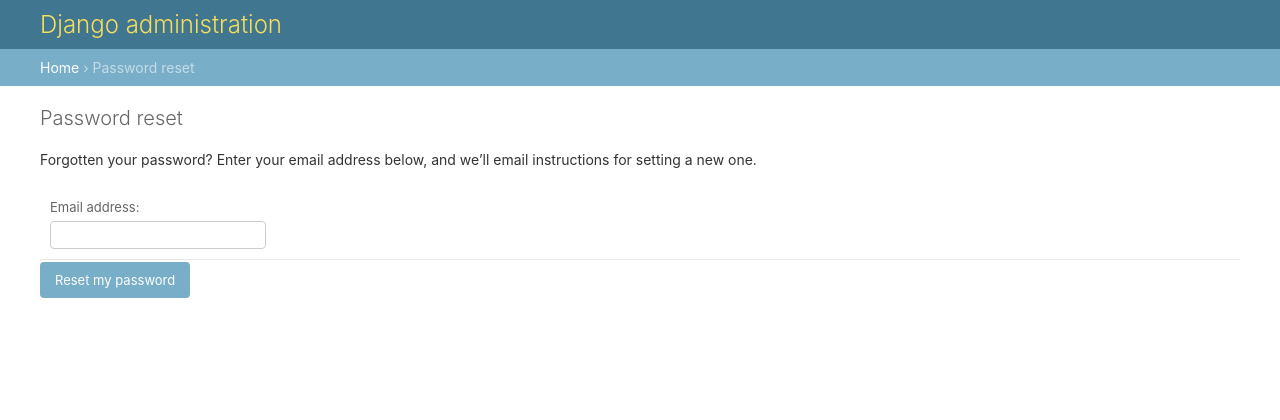
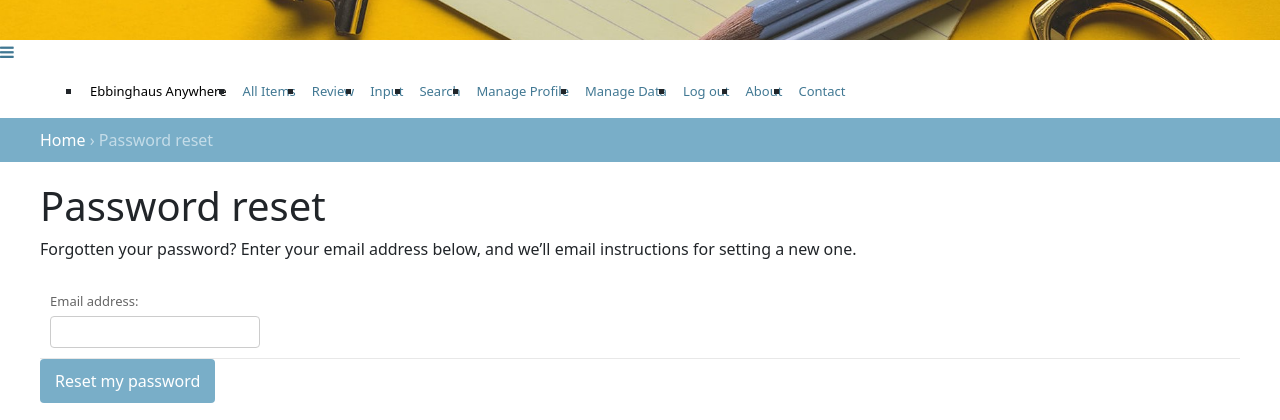
Before and after one commit to myGitToy/EbbinghausAnywhere, a Django app: page /accounts/password_reset/ in a window 1280 px wide. Shown: the top 420 px of the page. Run offline with Django 4.2, Linux system fonts and the light colour scheme; the visitor is signed in with stand-in values (Sample User, id 1); some libraries are stand-ins or nearby versions.

Commit message:
0.1.0.1
2025/1/2:
update admin site UI

```diff
--- a/EAW/admin.py
+++ b/EAW/admin.py
@@ -1,4 +1,6 @@
 from django.contrib import admin
+from django.contrib.admin import AdminSite
+from django.shortcuts import redirect
 from django.urls import path
 from django.utils.translation import gettext_lazy as _
 from .models import Category, Item, ReviewDay
--- a/EAW/templates/base_generic.html
+++ b/EAW/templates/base_generic.html
@@ -61,6 +61,9 @@
                     </li>
                     <li class="nav-item sidebar-nav-item">
                         <a class="nav-link js-scroll-trigger" href="{% url 'user_profile' %}">Manage Profile</a>
+                    </li>
+                    <li class="nav-item sidebar-nav-item">
+                        <a class="nav-link js-scroll-trigger" href="{% url 'admin:index' %}">Manage Data</a>
                     </li>
                     <li class="nav-item sidebar-nav-item">
                         <a href="#" class="nav-link js-scroll-trigger" id="logout-link">Log out</a>
--- a/EAW/urls.py
+++ b/EAW/urls.py
@@ -2,7 +2,12 @@
 from EAW import views
 from django.contrib.auth import views as auth_views
 from .views import ItemDetailView
+from django.contrib import admin
 
+# 修改管理页面标题
+admin.site.site_header = "Ebbinghaus Anywhere"
+# 修改管理页面副标题
+admin.site.index_title = "Manage User Data"
 
 urlpatterns = [
     path('', views.home, name='home'), # Home view
@@ -38,5 +43,4 @@
     path('export_user_data/', views.export_user_data_to_excel, name='export_user_data'),
     path('import_user_data/', views.import_items_from_excel, name='import_user_data'),
     path('about/', views.about, name='about'),  # 关于页面
-
 ]
--- a/EbbinghausAnywhere/settings.py
+++ b/EbbinghausAnywhere/settings.py
@@ -59,7 +59,7 @@
 TEMPLATES = [
     {
         "BACKEND": "django.template.backends.django.DjangoTemplates",
-        "DIRS": [BASE_DIR / 'templates'],  # 确保包含全局模板路径
+        "DIRS": [BASE_DIR / 'templates',],  # 确保包含全局模板路径
         "APP_DIRS": True,
         "OPTIONS": {
             "context_processors": [
--- /dev/null
+++ b/templates/admin/base_site.html
@@ -0,0 +1,121 @@
+{% extends "admin/base.html" %}
+{% load static %}
+{% block header %}
+    <!-- 引入 Bootstrap CSS -->
+    <link rel="stylesheet" href="{% static 'bootstrap/css/bootstrap.min.css' %}">
+    <!-- 引入自定义 CSS -->
+    <link rel="stylesheet" href="{% static 'css/Source%20Sans%20Pro.css' %}">
+    <link rel="stylesheet" href="{% static 'fonts/font-awesome.min.css' %}">
+    <link rel="stylesheet" href="{% static 'fonts/simple-line-icons.min.css' %}">
+    <link rel="stylesheet" href="{% static 'css/styles.css' %}">
+    <!-- Bootstrap Icons -->
+    <link href="https://cdn.jsdelivr.net/npm/bootstrap-icons/font/bootstrap-icons.css" rel="stylesheet">
+<div class="bg-container">
+    <div class="container text-center text-white">
+        <!-- 可以根据需要取消下面的注释来显示标题 -->
+        <!-- <h1 class="display-4 fw-bold bg-title">Review Home</h1> -->
+    </div>
+</div>
+
+<style>
+/* 背景容器样式 */
+.bg-container {
+    background-image: url('{% static "img/banner-callout.jpg" %}');
+    background-size: cover;
+    background-position: center;
+    height: auto;
+    aspect-ratio: 2560 / 80;
+    width: 100%;
+    position: relative;
+}
+
+/* 标题样式 */
+.bg-title {
+    margin-top: 0;
+    text-shadow: 2px 2px 8px rgba(0, 0, 0, 0.7);
+    font-size: clamp(1.5rem, 5vw, 3rem);
+    line-height: 1.2;
+}
+</style>
+
+<a class="menu-toggle rounded" href="#"><i class="fa fa-bars"></i></a>
+<nav class="navbar navbar-expand navbar-light" id="sidebar-wrapper">
+    <div class="container">
+        <button data-bs-toggle="collapse" class="navbar-toggler d-none" data-bs-target="#sidebar-nav"></button>
+        <div class="collapse navbar-collapse">
+            <ul class="navbar-nav sidebar-nav" id="sidebar-nav">
+                <li class="nav-item sidebar-brand">
+                    <a class="nav-link active js-scroll-trigger" href="{% url 'home' %}">Ebbinghaus Anywhere</a>
+                </li>
+
+                {% if user.is_authenticated %}
+                <!-- 用户已登录时的导航 -->
+                <li class="nav-item sidebar-nav-item">
+                    <a class="nav-link js-scroll-trigger" href="{% url 'item-list' %}">All Items</a>
+                </li>
+                <li class="nav-item sidebar-nav-item">
+                    <a class="nav-link js-scroll-trigger" href="{% url 'review-home' %}">Review</a>
+                </li>
+                <li class="nav-item sidebar-nav-item">
+                    <a class="nav-link js-scroll-trigger" href="{% url 'input-view' %}">Input</a>
+                </li>
+                <li class="nav-item sidebar-nav-item">
+                    <a class="nav-link js-scroll-trigger" href="{% url 'search' %}">Search</a>
+                </li>
+                <li class="nav-item sidebar-nav-item">
+                    <a class="nav-link js-scroll-trigger" href="{% url 'user_profile' %}">Manage Profile</a>
+                </li>
+                <li class="nav-item sidebar-nav-item">
+                    <a class="nav-link js-scroll-trigger" href="{% url 'admin:index' %}">Manage Data</a>
+                </li>
+                <li class="nav-item sidebar-nav-item">
+                    <a href="#" class="nav-link js-scroll-trigger" id="logout-link">Log out</a>
+                </li>
+                <script>
+                    document.getElementById('logout-link').addEventListener('click', function(e) {
+                        e.preventDefault();  // 防止页面跳转
+
+                        // 创建一个隐藏的表单，用于发起 POST 请求
+                        var form = document.createElement('form');
+                        form.method = 'POST';
+                        form.action = '{% url "logout" %}';  // 填写登出URL
+
+                        // 创建一个隐藏的 csrf_token 输入框
+                        var csrfToken = document.createElement('input');
+                        csrfToken.type = 'hidden';
+                        csrfToken.name = 'csrfmiddlewaretoken';
+                        csrfToken.value = '{{ csrf_token }}';
+                        form.appendChild(csrfToken);
+
+                        // 将表单添加到页面中并提交
+                        document.body.appendChild(form);
+                        form.submit();
+                    });
+                </script>
+                {% else %}
+                <!-- 用户未登录时的导航 -->
+                <li class="nav-item sidebar-nav-item">
+                    <a class="nav-link js-scroll-trigger" href="{% url 'login' %}">Log in</a>
+                </li>
+                <li class="nav-item sidebar-nav-item">
+                    <a class="nav-link js-scroll-trigger" href="{% url 'register' %}">Sign up!</a>
+                </li>
+                {% endif %}
+
+                <!-- 公共内容 -->
+                <li class="nav-item sidebar-nav-item">
+                    <a class="nav-link js-scroll-trigger" href="{% url 'about' %}">About</a>
+                </li>
+                <li class="nav-item sidebar-nav-item">
+                    <a class="nav-link js-scroll-trigger" href="mailto:lubaixun@gmail.com">Contact</a>
+                </li>
+            </ul>
+        </div>
+    </div>
+</nav>
+
+    <!-- 引入 Bootstrap 和自定义 JavaScript -->
+    <script src="{% static 'bootstrap/js/bootstrap.min.js' %}"></script>
+    <script src="{% static 'bootstrap/js/bootstrap.bundle.min.js' %}"></script>
+    <script src="{% static 'js/stylish-portfolio.js' %}"></script>
+{% endblock %}
```
Also changed, not shown: README.md.
